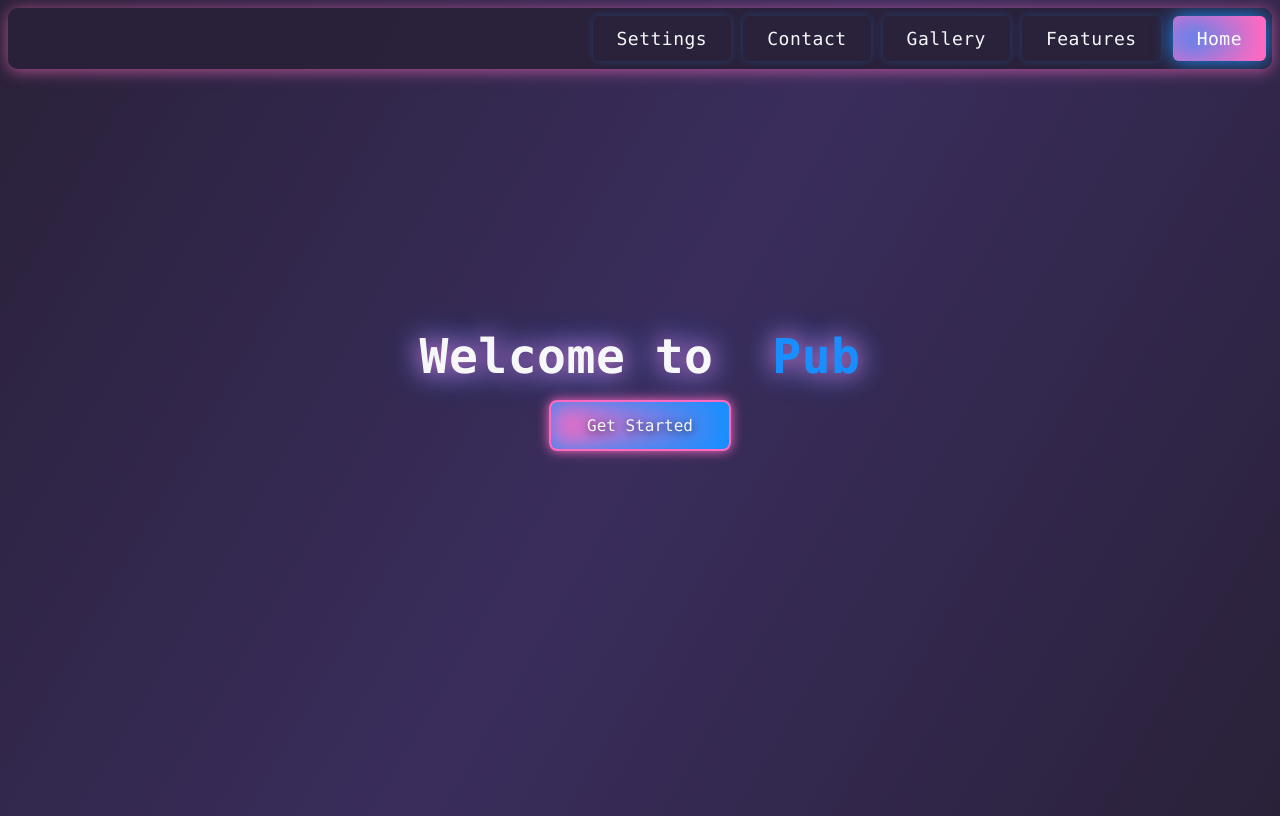
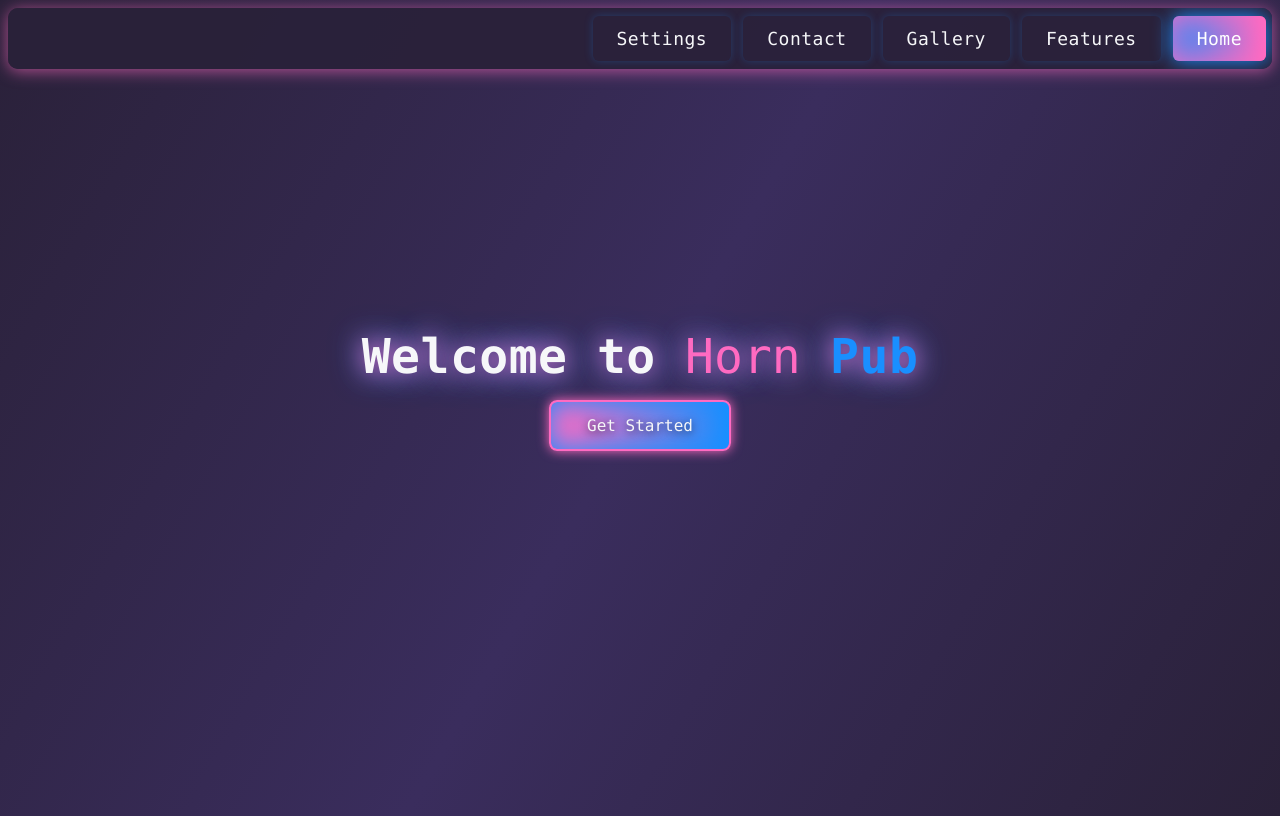
Before and after one commit to BigThiccy2/NO-AI, a plain HTML site: page home.html in a window 1280 px wide. Drawn offline with Linux system fonts and the light colour scheme.

Commit message:
fitty Tuck

```diff
--- a/home.html
+++ b/home.html
@@ -16,7 +16,7 @@
   <main id="main-section" style="display: flex; flex-direction: column; align-items: center; justify-content: center; min-height: 70vh;">
     <h1 style="font-size: 3rem; margin-bottom: 1rem; text-shadow: 0 0 24px #ff6ac1, 0 0 32px #198fff;">
       Welcome to
-      <button class="secret-btn" id="fractal-secret-btn" title="Horn"></button>
+      <button class="secret-btn" id="fractal-secret-btn" title="Horn">Horn</button>
       <span style="color: #198fff;">Pub</span>
     </h1>
     <button class="myButton">Get Started</button>
```
